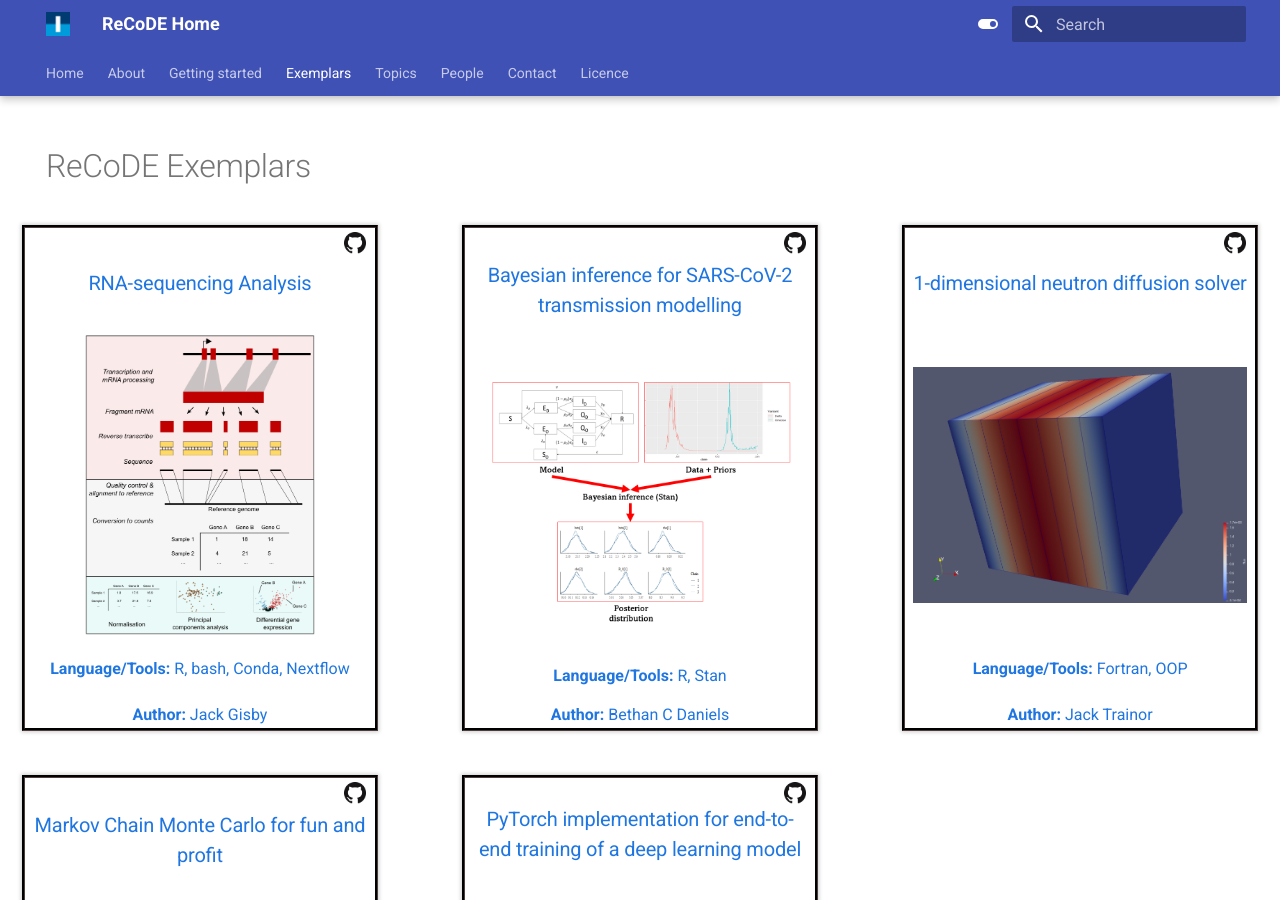
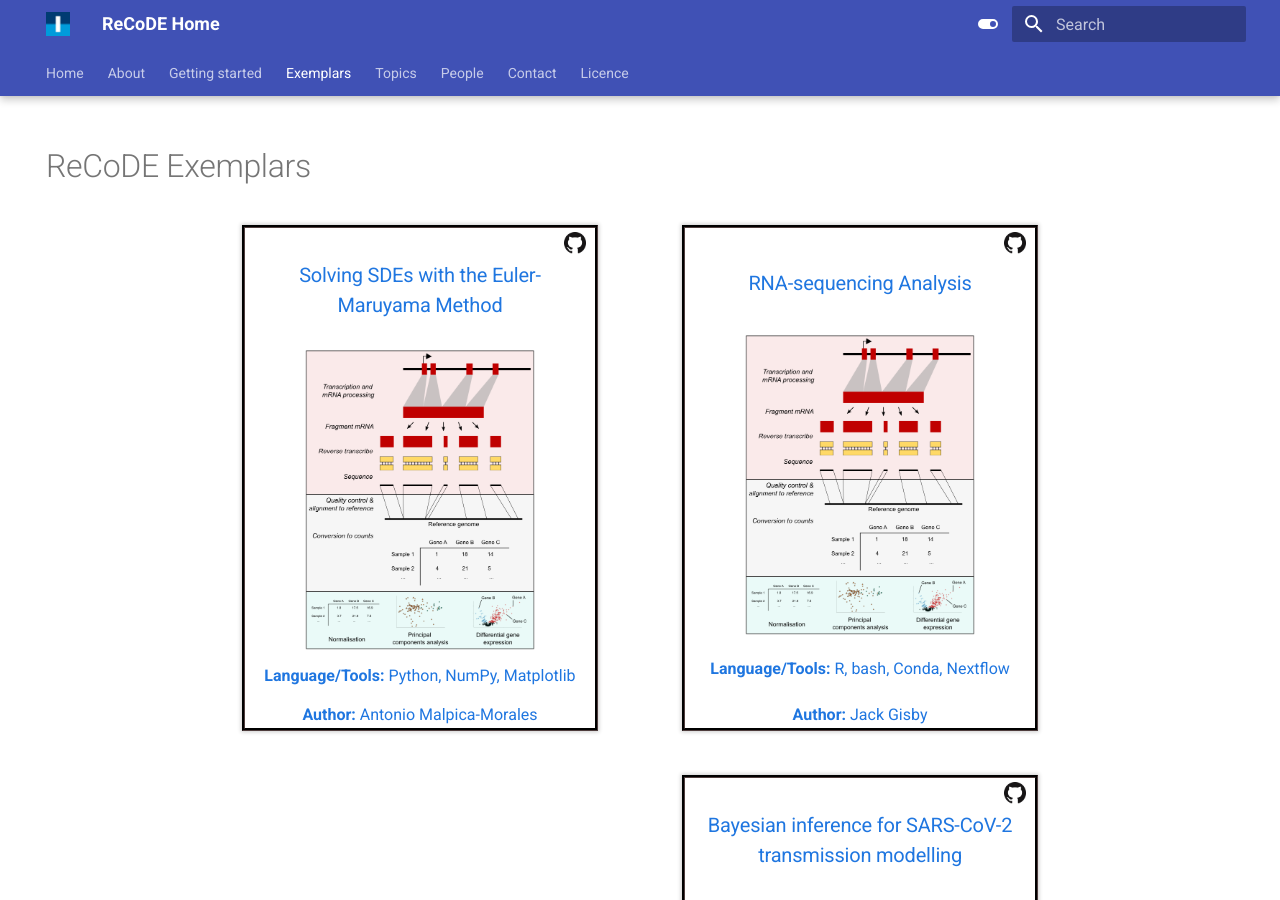
Before and after one commit to ImperialCollegeLondon/ReCoDE-home, an MkDocs documentation site: the page built from docs/exemplars/index.md, in a window 1280 px wide and 900 px high. Built offline with MkDocs 1.6.1 and Material for MkDocs 9.7.7, drawn with Linux system fonts in a browser that asks for light colours.

Commit message:
feat: add EM method exemplar

```diff
--- a/docs/exemplars/index.md
+++ b/docs/exemplars/index.md
@@ -7,6 +7,22 @@
 search:
   exclude: true
 ---
+
+<!-- Euler-Maruyama Method -->
+<div class="grid-container" style="justify-items:center;">
+    <div class="card_ex">
+      <a href = "https://github.com/ImperialCollegeLondon/ReCoDe-Euler-Maruyama" style="display:inline;margin-bottom:-50px;margin-right:-310px;">
+        <img src="../assets/img/github.png" alt="Euler-Maruyama GitHub" style="width:75%;padding:4px;">
+      </a>
+      <h3>
+        <a href = "https://imperialcollegelondon.github.io/ReCoDe-Euler-Maruyama">Solving SDEs with the Euler-Maruyama Method</a>
+      </h3>
+      <a href = "https://imperialcollegelondon.github.io/ReCoDe-Euler-Maruyama" style="height:60%">
+        <img src="../assets/img/exemplars/rnaseq.png" alt="Euler-Maruyama Method" style="height:100%">
+      </a>
+      <a href = "../tags"><strong>Language/Tools:</strong> Python, NumPy, Matplotlib</a>
+      <a href = "../people"><strong>Author:</strong> Antonio Malpica-Morales</a>
+    </div>
 
 <!-- RNA-sequencing Analysis -->
 <div class="grid-container" style="justify-items:center;">
```
